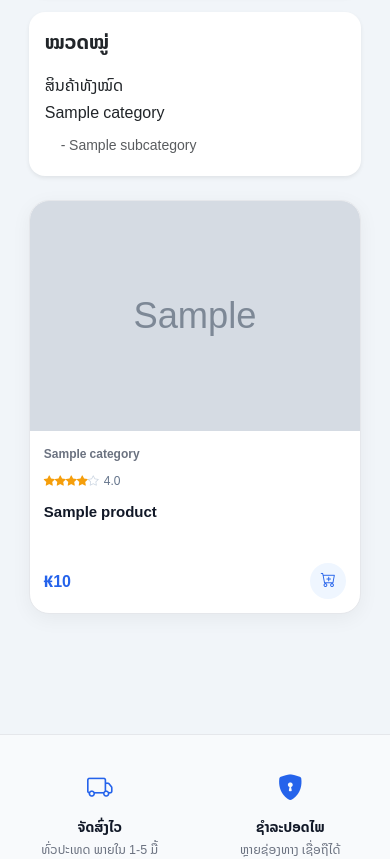
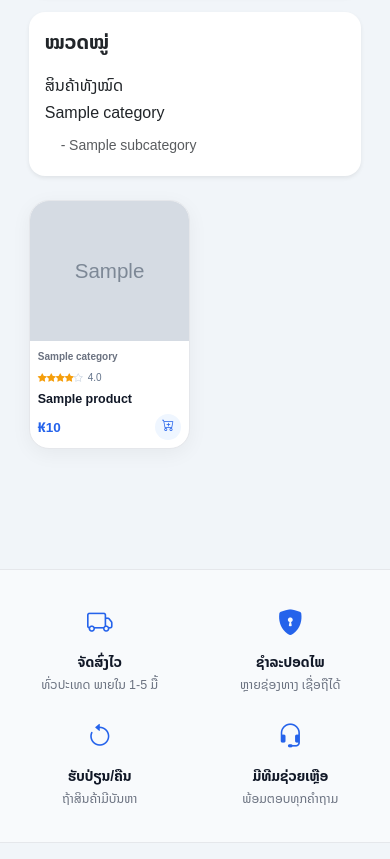
Before and after one commit to tswbxiongmusic-sys/marketplace-project, a Django app: page /products/ in a window 390 px wide. Shown: the part 542-1401 px from the top of the page. Run offline with Django 5.2, Linux system fonts and the light colour scheme; tables that the repository leaves empty hold one stand-in row (values such as "Sample post"); grey boxes marked "Sample" are stand-in pictures.

Commit message:
Fix mobile product grid: dense 2-column Alibaba-style cards instead of oversized single column

```diff
--- a/static/css/home.css
+++ b/static/css/home.css
@@ -677,6 +677,11 @@
     font-size: 17px;
     line-height: 1.55;
     font-weight: 700;
+    display: -webkit-box;
+    -webkit-line-clamp: 2;
+    line-clamp: 2;
+    -webkit-box-orient: vertical;
+    overflow: hidden;
 }
 
 .product-info h3 a {
@@ -1003,11 +1008,78 @@
     }
 
     .product-grid {
-        grid-template-columns: 1fr;
+        grid-template-columns: repeat(2, minmax(0, 1fr));
+        gap: 10px;
     }
 
     .product-image {
-        height: 230px;
+        height: 140px;
+    }
+
+    .discount-badge,
+    .stock-badge {
+        top: 6px;
+        left: 6px;
+        padding: 2px 7px;
+        font-size: 9.5px;
+    }
+
+    .wishlist-toggle-form {
+        top: 6px;
+        right: 6px;
+    }
+
+    .wishlist-btn {
+        width: 26px;
+        height: 26px;
+        font-size: 13px;
+    }
+
+    .product-info {
+        padding: 8px;
+    }
+
+    .product-category {
+        margin-bottom: 4px;
+        font-size: 10px;
+    }
+
+    .product-rating {
+        margin-bottom: 4px;
+        font-size: 10px;
+    }
+
+    .product-rating .rating-stars i {
+        font-size: 9px;
+    }
+
+    .product-info h3 {
+        min-height: 0;
+        margin: 0 0 6px;
+        font-size: 12.5px;
+        line-height: 1.4;
+    }
+
+    .product-bottom {
+        gap: 4px;
+    }
+
+    .product-price-group {
+        gap: 4px;
+    }
+
+    .product-price {
+        font-size: 13.5px;
+    }
+
+    .product-price-old {
+        font-size: 10px;
+    }
+
+    .add-to-cart-btn {
+        width: 26px;
+        height: 26px;
+        font-size: 12px;
     }
 
 }
--- a/templates/core/home.html
+++ b/templates/core/home.html
@@ -2,7 +2,7 @@
 {% load static humanize %}
 
 {% block extra_css %}
-<link rel="stylesheet" href="{% static 'css/home.css' %}?v=20260821-banners">
+<link rel="stylesheet" href="{% static 'css/home.css' %}?v=20260821-mobilegrid">
 {% endblock %}
 
 {% block content %}
--- a/templates/products/list.html
+++ b/templates/products/list.html
@@ -6,7 +6,7 @@
 {% endblock %}
 
 {% block extra_css %}
-<link rel="stylesheet" href="{% static 'css/home.css' %}?v=20260821-cards">
+<link rel="stylesheet" href="{% static 'css/home.css' %}?v=20260821-mobilegrid">
 {% endblock %}
 
 {% block content %}
```
